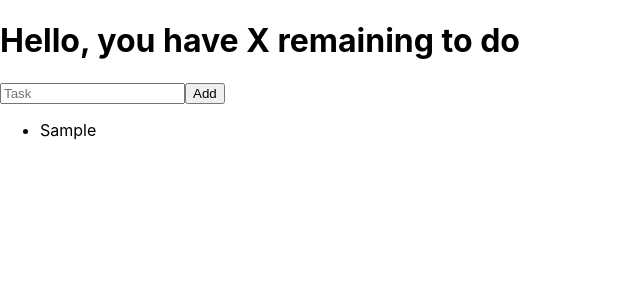
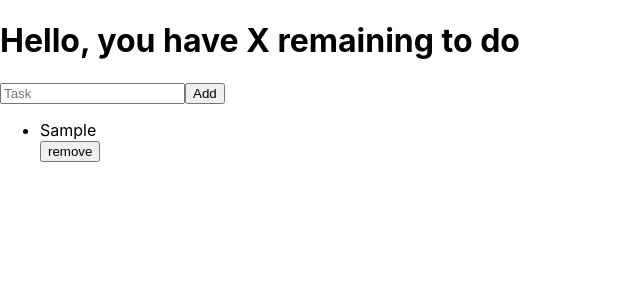
Before and after one commit to joefreeman8/to-do-app, a React (Create React App) app: page / in a window 1280 px wide. Both pictures are taken after typing "Sample" into the empty fields and a click on the button "Add". Shown: the top 300 px of the page, without its empty margins (0-640 px from the left). Built offline with nearby package versions, Linux system fonts and the light colour scheme.

Commit message:
functionality to delete completed

```diff
--- a/src/App.js
+++ b/src/App.js
@@ -8,7 +8,8 @@ function App() {
   const [newTodo, setNewTodo] = useState('')
   const [todoList, setTodoList] = useState([])
 
-  // Handle adding a new To-Do
+
+  // *** Add Todo function ***
   const handleSubmit = (e) => {
     e.preventDefault()
 
@@ -21,11 +22,20 @@ function App() {
     setNewTodo('')
   }
 
+
   // Set the e.target.value (contents) of a new todo to handleChange
   const handleChange = (e) => {
     setNewTodo(e.target.value)
   }
 
+
+  // *** Delete Todo Function ***
+  const deleteTodo = (todoIdToRemove) => {
+    const filteredTodos = todoList.filter(todo => {
+      return todo.id !== todoIdToRemove
+    })
+    setTodoList(filteredTodos)
+  }
 
   return (
     <main>
@@ -39,6 +49,7 @@ function App() {
           <TodoList
             key={todo.id}
             task={todo.task}
+            handleDelete={() => deleteTodo(todo.id)}
           />
         ))}
       </ul>
--- a/src/components/TodoList.js
+++ b/src/components/TodoList.js
@@ -1,6 +1,9 @@
-function TodoList({ task }) {
+function TodoList({ task, handleDelete }) {
   return (
-    <li>{task}</li>
+    <>
+      <li>{task}</li>
+      <button onClick={handleDelete}>remove</button>
+    </>
   )
 }
 
```
